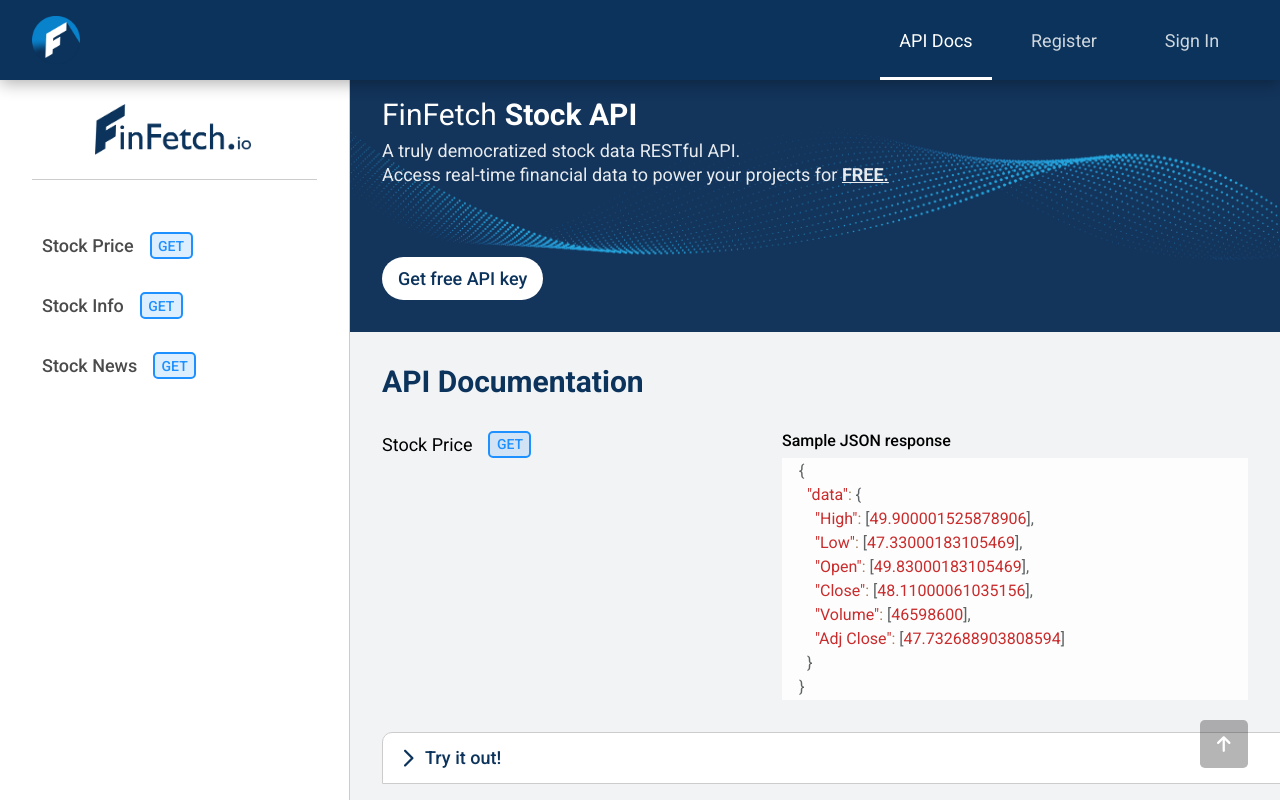
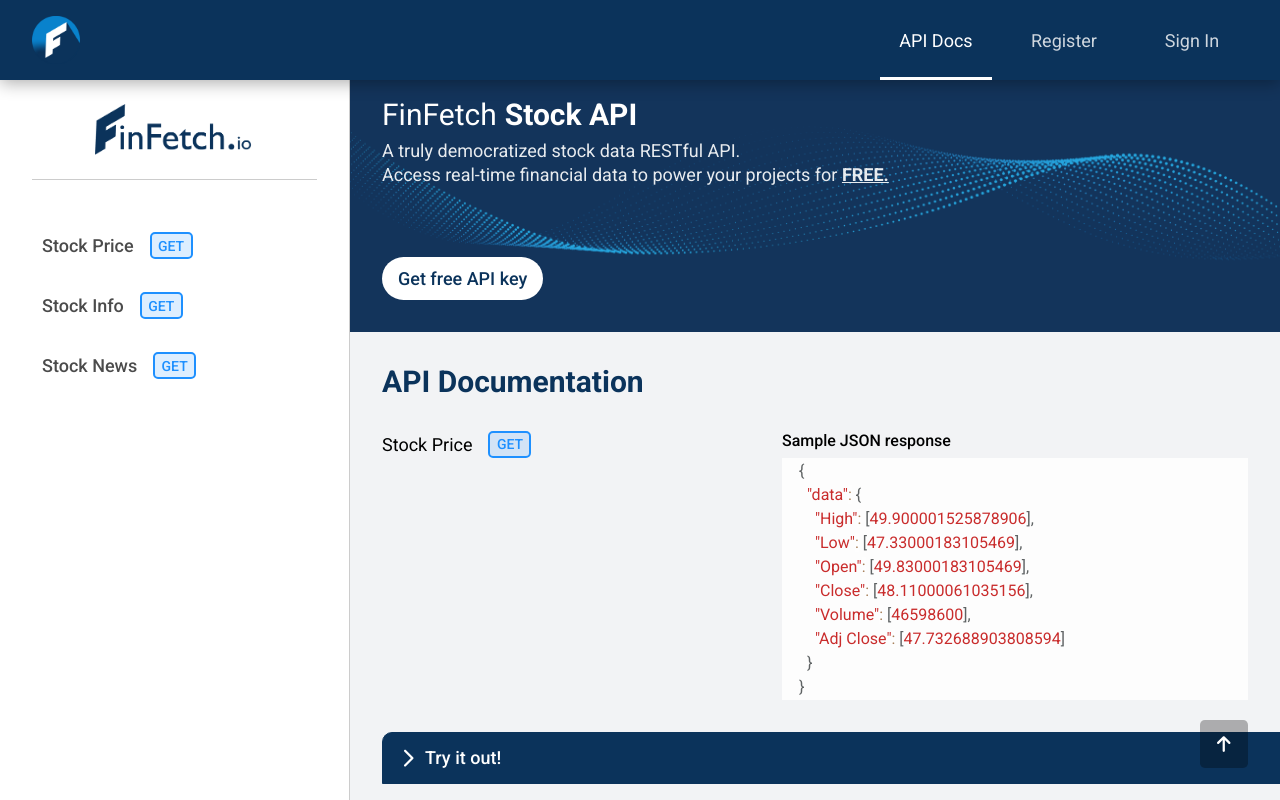
Before and after one commit to dnitecki/finfetch-ui, a React (Create React App) app: page /api/docs in a window 1280 px wide. Built offline with nearby package versions, Linux system fonts and the light colour scheme.

Commit message:
change header color

```diff
--- a/src/apps/finfetch-api/pages/documentation/Documentation.scss
+++ b/src/apps/finfetch-api/pages/documentation/Documentation.scss
@@ -341,10 +341,13 @@
   justify-content: center;
   border-top-left-radius: 10px;
   border-top-right-radius: 10px;
-  border: 1px solid #ccc;
-  background: #fff;
+  border: 1px solid #0b335b;
+  background: #0b335b;
   opacity: 1;
   transition: all ease 0.2s;
+}
+.accordion-header:hover {
+  opacity: 0.9;
 }
 .accordion-header:hover a {
   opacity: 1;
@@ -357,7 +360,7 @@
   font-weight: 500;
   column-gap: 0.5rem;
   text-decoration: none;
-  color: #0b335b;
+  color: #fff;
   transition: all ease 0.2s;
   opacity: 1;
 }
```
